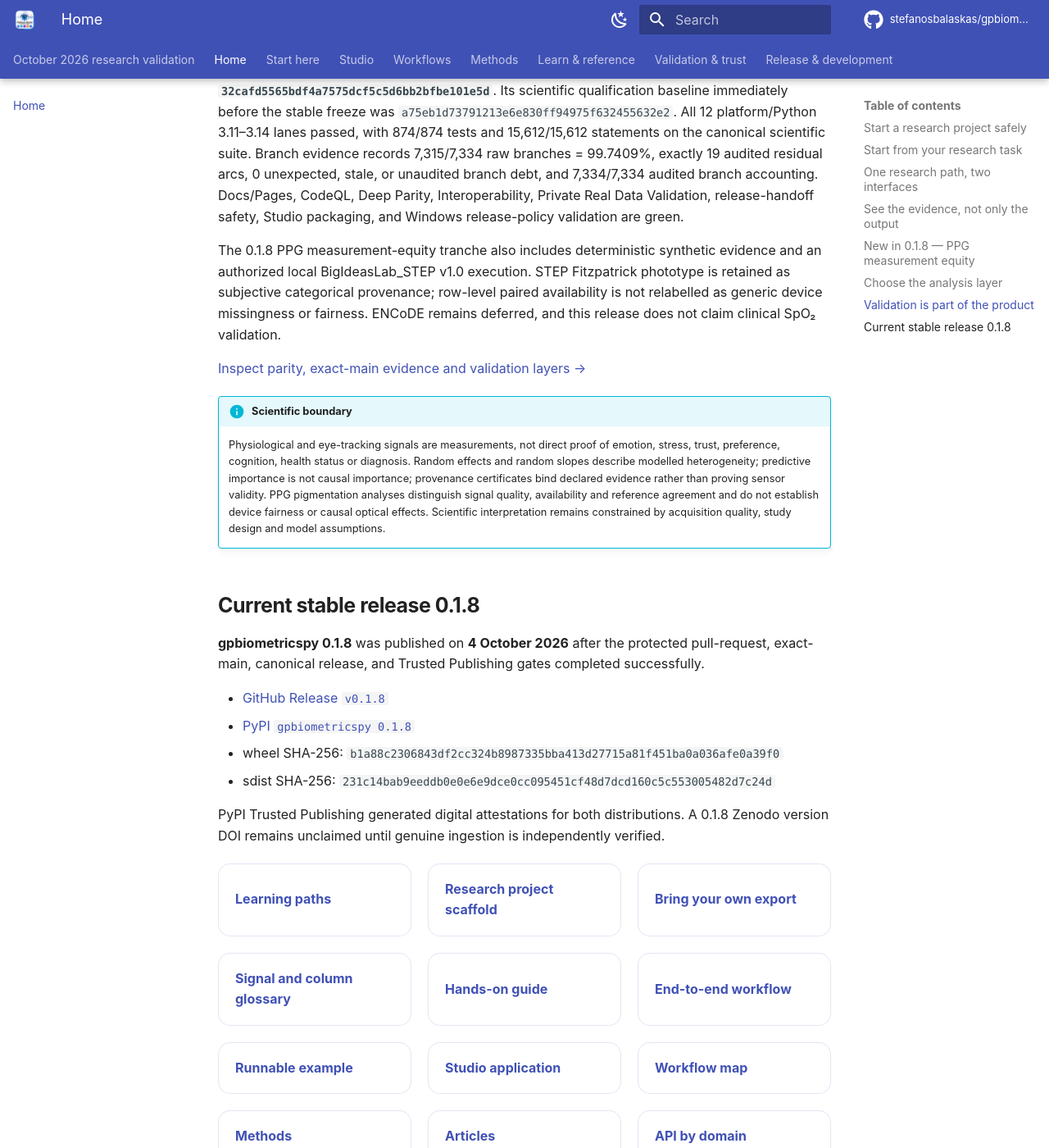
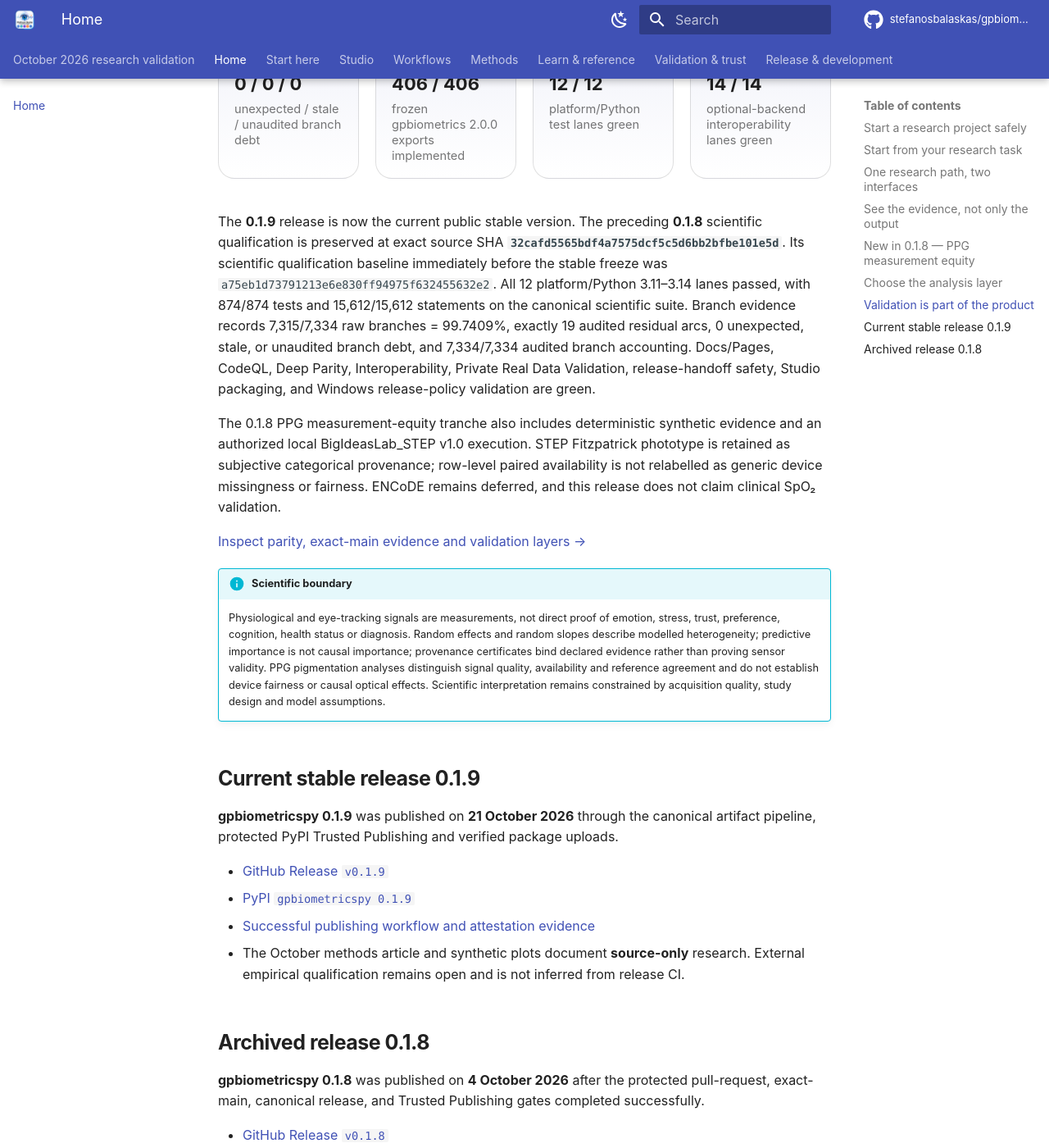
Before and after one commit to stefanosbalaskas/gpbiometricspy, an MkDocs documentation site: the page built from docs/index.md, in a window 1280 px wide and 1400 px high, scrolled down 7846 px. Shown: the whole window at 82% size. Built offline with MkDocs 1.6.1 and Material for MkDocs 9.7.7, drawn with Linux system fonts in a browser that asks for light colours; plug-ins that fetch from the network failed and are left out; comment, search, counter and statistics services are not loaded; some of the changed text lies outside the part shown.

Commit message:
docs: confirm published gpbiometricspy v0.1.9 on PyPI and website
* docs: disclose published v0.1.9 GitHub release and pending protected PyPI approval

* docs: disclose published v0.1.9 GitHub release and pending protected PyPI approval

* docs: confirm published and attested gpbiometricspy 0.1.9 on PyPI

* docs: update homepage to verified v0.1.9 GitHub and PyPI publication

* docs: correct 0.1.9 release date and preserve historical test attribution

```diff
--- a/docs/index.md
+++ b/docs/index.md
@@ -1,3 +1,6 @@
+!!! success "Stable 0.1.9 — GitHub and PyPI published"
+    [gpbiometricspy 0.1.9](https://pypi.org/project/gpbiometricspy/0.1.9/) was published via the successful [protected GitHub Actions Trusted Publishing workflow](https://github.com/stefanosbalaskas/gpbiometricspy/actions/runs/39658400318) on 21 October 2026. Both canonical distributions returned HTTP 200 from PyPI and have publish attestations. The [GitHub v0.1.9 Release](https://github.com/stefanosbalaskas/gpbiometricspy/releases/tag/v0.1.9) retains wheel, sdist and checksums. This documentation-only patch preserves the previously qualified stable scientific APIs; October experimental research modules remain source-only.
+
 <div class="gp-landing-hero" markdown>
 
 <span class="gp-kicker">Scientific Python + a guided research application</span>
@@ -19,10 +22,10 @@ Start from the research task you need to complete—not from a list of functions
 </div>
 
 <div class="gp-status-grid gp-status-grid-home">
-<div><span class="gp-status-value">0.1.8</span><span class="gp-status-label">current stable release</span></div>
-<div><span class="gp-status-value">2026-10-04</span><span class="gp-status-label">release date</span></div>
+<div><span class="gp-status-value">0.1.9</span><span class="gp-status-label">current stable release</span></div>
+<div><span class="gp-status-value">2026-10-21</span><span class="gp-status-label">release date</span></div>
 <div><span class="gp-status-value">406 / 406</span><span class="gp-status-label">frozen R exports implemented</span></div>
-<div><span class="gp-status-value">874 / 874</span><span class="gp-status-label">exact-main tests</span></div>
+<div><span class="gp-status-value">874 / 874</span><span class="gp-status-label">0.1.8 scientific baseline tests</span></div>
 <div><span class="gp-status-value">99.7409%</span><span class="gp-status-label">exact-main raw branch coverage</span></div>
 <div><span class="gp-status-value">12 / 12</span><span class="gp-status-label">platform/Python test lanes green</span></div>
 </div>
@@ -226,7 +229,7 @@ The PPG measurement-equity route separates pigmentation provenance, raw signal q
 <div class="gp-metric-card"><strong>14 / 14</strong><span>optional-backend interoperability lanes green</span></div>
 </div>
 
-The current public stable release is **0.1.8**, exact source SHA **`32cafd5565bdf4a7575dcf5c5d6bb2bfbe101e5d`**. Its scientific qualification baseline immediately before the stable freeze was `a75eb1d73791213e6e830ff94975f632455632e2`. All 12 platform/Python 3.11–3.14 lanes passed, with 874/874 tests and 15,612/15,612 statements on the canonical scientific suite. Branch evidence records 7,315/7,334 raw branches = 99.7409%, exactly 19 audited residual arcs, 0 unexpected, stale, or unaudited branch debt, and 7,334/7,334 audited branch accounting. Docs/Pages, CodeQL, Deep Parity, Interoperability, Private Real Data Validation, release-handoff safety, Studio packaging, and Windows release-policy validation are green.
+The **0.1.9** release is now the current public stable version. The preceding **0.1.8** scientific qualification is preserved at exact source SHA **`32cafd5565bdf4a7575dcf5c5d6bb2bfbe101e5d`**. Its scientific qualification baseline immediately before the stable freeze was `a75eb1d73791213e6e830ff94975f632455632e2`. All 12 platform/Python 3.11–3.14 lanes passed, with 874/874 tests and 15,612/15,612 statements on the canonical scientific suite. Branch evidence records 7,315/7,334 raw branches = 99.7409%, exactly 19 audited residual arcs, 0 unexpected, stale, or unaudited branch debt, and 7,334/7,334 audited branch accounting. Docs/Pages, CodeQL, Deep Parity, Interoperability, Private Real Data Validation, release-handoff safety, Studio packaging, and Windows release-policy validation are green.
 
 The 0.1.8 PPG measurement-equity tranche also includes deterministic synthetic evidence and an authorized local BigIdeasLab_STEP v1.0 execution. STEP Fitzpatrick phototype is retained as subjective categorical provenance; row-level paired availability is not relabelled as generic device missingness or fairness. ENCoDE remains deferred, and this release does not claim clinical SpO₂ validation.
 
@@ -235,7 +238,16 @@ The 0.1.8 PPG measurement-equity tranche also includes deterministic synthetic e
 !!! info "Scientific boundary"
     Physiological and eye-tracking signals are measurements, not direct proof of emotion, stress, trust, preference, cognition, health status or diagnosis. Random effects and random slopes describe modelled heterogeneity; predictive importance is not causal importance; provenance certificates bind declared evidence rather than proving sensor validity. PPG pigmentation analyses distinguish signal quality, availability and reference agreement and do not establish device fairness or causal optical effects. Scientific interpretation remains constrained by acquisition quality, study design and model assumptions.
 
-## Current stable release 0.1.8
+## Current stable release 0.1.9
+
+**gpbiometricspy 0.1.9** was published on **21 October 2026** through the canonical artifact pipeline, protected PyPI Trusted Publishing and verified package uploads.
+
+- [GitHub Release `v0.1.9`](https://github.com/stefanosbalaskas/gpbiometricspy/releases/tag/v0.1.9)
+- [PyPI `gpbiometricspy 0.1.9`](https://pypi.org/project/gpbiometricspy/0.1.9/)
+- [Successful publishing workflow and attestation evidence](https://github.com/stefanosbalaskas/gpbiometricspy/actions/runs/39658400318)
+- The October methods article and synthetic plots document **source-only** research. External empirical qualification remains open and is not inferred from release CI.
+
+## Archived release 0.1.8
 
 **gpbiometricspy 0.1.8** was published on **4 October 2026** after the protected pull-request, exact-main, canonical release, and Trusted Publishing gates completed successfully.
 
```
Also changed, not shown: README.md (+11 -4 lines).
